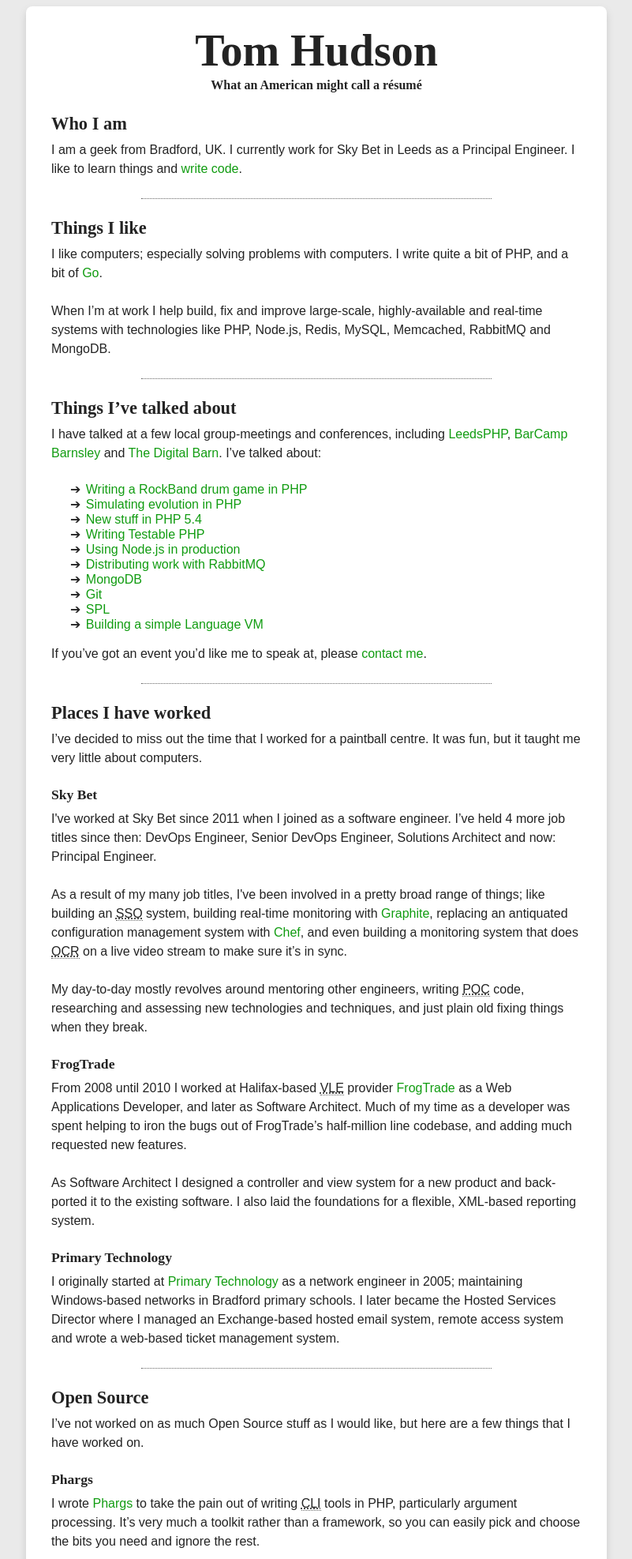
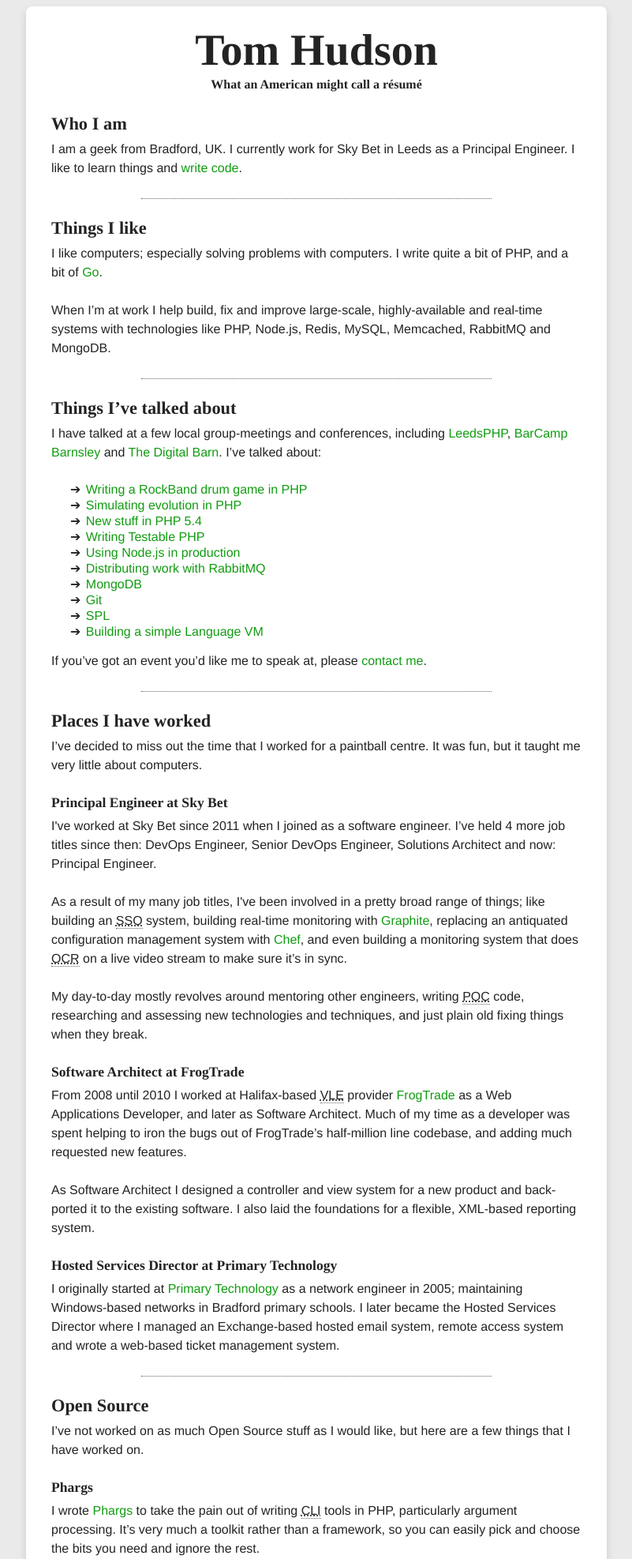
Before and after one commit to tomnomnom/tomhudson.co.uk, a PHP site: page / in a window 1280 px wide. Shown: the top 1974 px of the page at 79% size, without its empty margins (239-1040 px from the left). Run offline with PHP 8.4, Linux system fonts and the light colour scheme; some web fonts are replaced.

Commit message:
Text-rendering; job titles in headings

```diff
--- a/public/css/main.css
+++ b/public/css/main.css
@@ -10,6 +10,8 @@ body {
   font-family: 'Droid Sans', sans-serif;
   vertical-align: baseline;
   font-size: 16px;
+  -webkit-font-smoothing: antialiased;
+  text-rendering: geometricPrecision;
   max-width: 42rem;
   padding: 2rem;
   padding-top: 0.5rem;
--- a/public/index.php
+++ b/public/index.php
@@ -83,7 +83,7 @@
         It was fun, but it taught me very little about computers.
       </p>
 
-      <h3>Sky Bet</h3>
+      <h3>Principal Engineer at Sky Bet</h3>
       <p>
         I've worked at Sky Bet since 2011 when I joined as a software engineer. I&rsquo;ve held 4 more
         job titles since then: DevOps Engineer, Senior DevOps Engineer, Solutions Architect and now: Principal Engineer.
@@ -100,7 +100,7 @@
         code, researching and assessing new technologies and techniques, and just plain old fixing things when they break.
       </p>
 
-      <h3>FrogTrade</h3>
+      <h3>Software Architect at FrogTrade</h3>
       <p>
         From 2008 until 2010 I worked at Halifax-based <abbr title="Virtual Learning Environment">VLE</abbr>
         provider <a href="http://frogtrade.com/">FrogTrade</a> as a Web Applications Developer,
@@ -113,7 +113,7 @@
         reporting system.
       </p>
 
-      <h3>Primary Technology</h3>
+      <h3>Hosted Services Director at Primary Technology</h3>
       <p>
         I originally started at <a href="http://www.primaryt.co.uk/">Primary Technology</a> as a network
         engineer in 2005; maintaining Windows-based networks in Bradford primary schools. I later became
```
